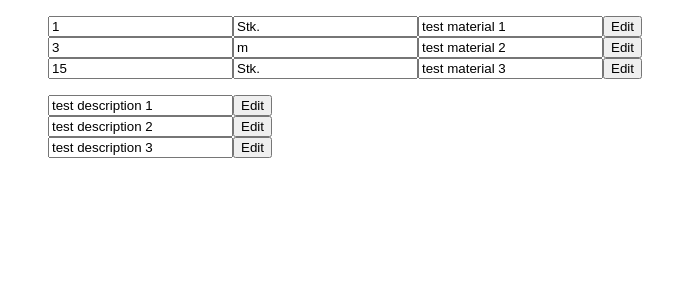
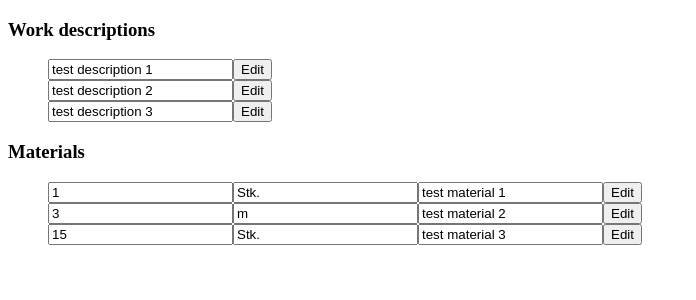
Before and after one commit to Duckolyte/plumbit-client, an Angular app: page / in a window 1280 px wide. Shown: the top 300 px of the page, without its empty margins (0-696 px from the left). Built offline with nearby package versions, Linux system fonts and the light colour scheme.

Commit message:
Removed unnecessary component generic-add-row.component.

```diff
--- a/src/app/view/order-view/order-view.component.html
+++ b/src/app/view/order-view/order-view.component.html
@@ -1,6 +1,8 @@
 <div>
+  <!-- work description -->
+  <h3>Work descriptions</h3>
+  <app-generic-list [rows]="workDescriptionRowComponents"></app-generic-list>
   <!-- material -->
+  <h3>Materials</h3>
   <app-generic-list [rows]="materialRowComponents"></app-generic-list>
-  <!-- work description -->
-  <app-generic-list [rows]="workDescriptionRowComponents"></app-generic-list>
 </div>
```
